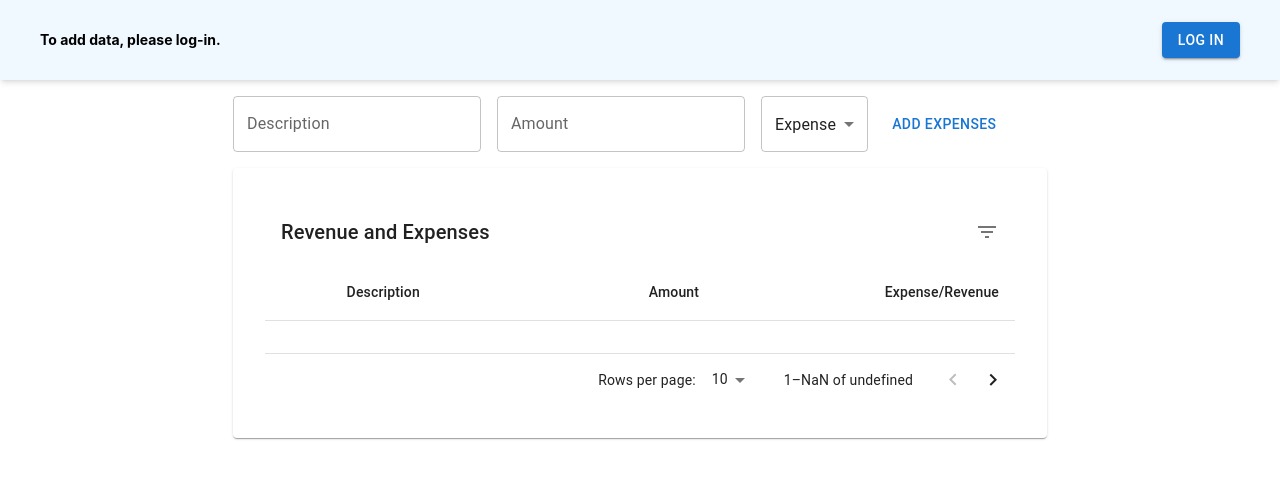
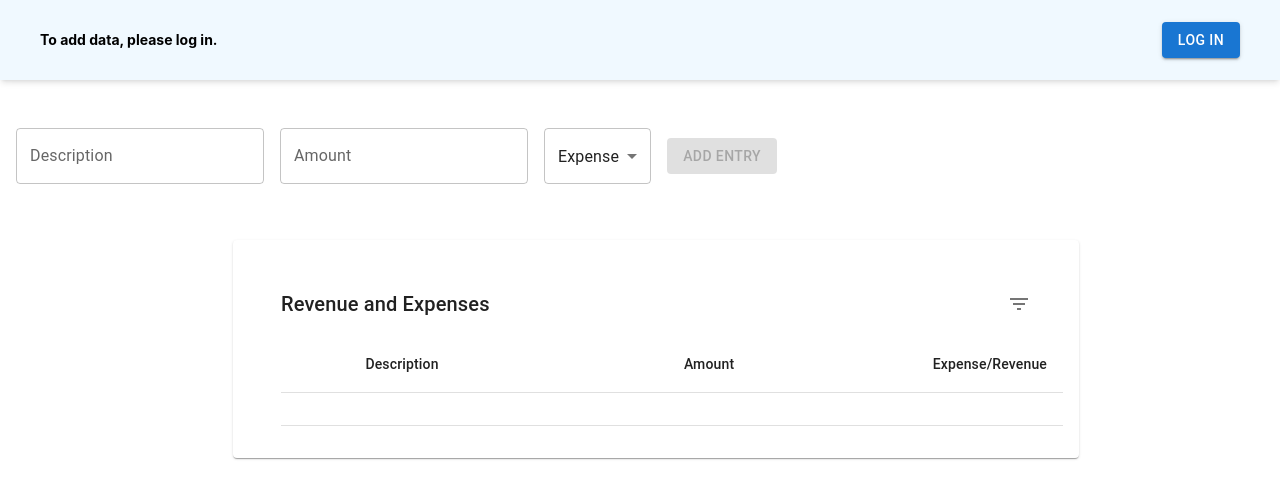
Before and after one commit to Habujama/expenses-tracker, a React (Create React App) app: page /expenses in a window 1280 px wide. Shown: the top 498 px of the page. Built offline with nearby package versions, Linux system fonts and the light colour scheme.

Commit message:
Fix data addition logic

```diff
--- a/public/index.html
+++ b/public/index.html
@@ -24,7 +24,7 @@
       work correctly both with client-side routing and a non-root public URL.
       Learn how to configure a non-root public URL by running `npm run build`.
     -->
-    <title>React App</title>
+    <title>Expenses Tracker</title>
   </head>
   <body>
     <noscript>You need to enable JavaScript to run this app.</noscript>
--- a/src/App.tsx
+++ b/src/App.tsx
@@ -4,13 +4,15 @@ import "./index.css";
 
 import Login from "./login";
 import Expenses from "./expenses";
+import { useUser } from "./hooks/UseUser";
 
 const AppRouter = () => {
+  const user = useUser();
   return (
     <StrictMode>
       <BrowserRouter>
         <Routes>
-          <Route path="/" element={<Login />} />
+          {!user && <Route path="/" element={<Login />} />}
           <Route path="/expenses" element={<Expenses />} />
         </Routes>
       </BrowserRouter>
--- /dev/null
+++ b/src/expenses/expenses-form.tsx
@@ -0,0 +1,124 @@
+import { useState } from "react";
+import { useForm, SubmitHandler } from "react-hook-form";
+import {
+  Button,
+  FormControl,
+  InputLabel,
+  OutlinedInput,
+  Select,
+  MenuItem,
+} from "@mui/material";
+
+import { ExpenseFormValues, SelectValues } from "./table-types";
+
+const createData = (
+  description: string,
+  amount: number,
+  select: SelectValues
+) => {
+  return {
+    amount,
+    description,
+    select,
+  };
+};
+
+interface ExpensesFormProps {
+  user: string | null;
+  setHasUpdated: (hasUpdated: boolean) => void;
+  hasUpdated: boolean;
+}
+
+const ExpensesForm = ({
+  user,
+  setHasUpdated,
+  hasUpdated,
+}: ExpensesFormProps) => {
+  const [isExpense, setIsExpense] = useState<SelectValues>(
+    SelectValues.EXPENSE
+  );
+
+  const { register, handleSubmit } = useForm<ExpenseFormValues>();
+
+  const handleChange = (value: string | SelectValues) => {
+    if (value === "Expense") {
+      setIsExpense(SelectValues.EXPENSE);
+      return;
+    } else {
+      return setIsExpense(SelectValues.REVENUE);
+    }
+  };
+
+  const onSubmit: SubmitHandler<ExpenseFormValues> = (data) => {
+    const dataFromStorage = localStorage.getItem("rows");
+
+    let localData: ExpenseFormValues[] = dataFromStorage
+      ? JSON.parse(dataFromStorage)
+      : [];
+
+    const newData = createData(data.description, data.amount, data.select);
+    localData.unshift(newData);
+
+    setHasUpdated(!hasUpdated);
+
+    return localStorage.setItem("rows", JSON.stringify(localData));
+  };
+
+  return (
+    <form
+      method="POST"
+      className="grid grid-cols-1 grid-rows-4 gap-y-4 pr-8 md:flex md:flex-row md:space-x-4  md:items-center my-6 md:my-12"
+    >
+      <FormControl>
+        <InputLabel htmlFor="description">Description</InputLabel>
+        <OutlinedInput
+          id="description"
+          type="text"
+          label="Description"
+          required
+          {...register("description")}
+          fullWidth
+        />
+      </FormControl>
+      <FormControl>
+        <InputLabel htmlFor="amount">Amount</InputLabel>
+        <OutlinedInput
+          id="amount"
+          type="number"
+          label="Amount"
+          required
+          {...register("amount")}
+          fullWidth
+        />
+      </FormControl>
+      <FormControl>
+        <Select
+          id="expense-select"
+          value={isExpense}
+          {...register("select")}
+          onChange={(e) => handleChange(e.target.value)}
+          fullWidth
+        >
+          <MenuItem value={SelectValues.EXPENSE}>
+            {SelectValues.EXPENSE}
+          </MenuItem>
+          <MenuItem value={SelectValues.REVENUE}>
+            {SelectValues.REVENUE}
+          </MenuItem>
+        </Select>
+      </FormControl>
+      <FormControl>
+        <Button
+          onClick={handleSubmit(onSubmit)}
+          color="secondary"
+          variant="contained"
+          type="submit"
+          disabled={!user}
+        >
+          Add entry
+        </Button>
+      </FormControl>
+    </form>
+  );
+};
+export default ExpensesForm;
--- a/src/expenses/index.tsx
+++ b/src/expenses/index.tsx
@@ -1,88 +1,24 @@
 import { useState } from "react";
-import {
-  Button,
-  FormControl,
-  InputLabel,
-  OutlinedInput,
-  Select,
-  MenuItem,
-  SelectChangeEvent,
-} from "@mui/material";
 
 import Navbar from "../navbar";
 import Table from "./table";
-import { Data } from "./table-types";
-
-function createData(
-  amount: number,
-  description: string,
-  expense: boolean
-): Data {
-  return {
-    amount,
-    description,
-    expense,
-  };
-}
+import ExpensesForm from "./expenses-form";
+import { useUser } from "../hooks/UseUser";
 
 const Expenses = () => {
-  const [isExpense, setIsExpense] = useState("Expense");
+  const user = useUser();
+  const [hasUpdated, setHasUpdated] = useState(false);
 
-  const rows = [
-    createData(100, "Mango", true),
-    createData(50, "Banana", false),
-  ];
-
-  const handleAddExpense = async () => {
-    const parsedData = JSON.parse(localStorage.getItem("rows") || "");
-    await parsedData.unshift(createData(1, "Orange", false));
-
-    localStorage.setItem("rows", JSON.stringify(parsedData));
-
-    console.log(JSON.stringify(rows));
-  };
-
-  const handleChange = (event: SelectChangeEvent) => {
-    setIsExpense(event.target.value);
-  };
   return (
     <div className="App-base">
-      <Navbar />
-      <div className="max-w-screen-xl mx-auto">
-        <div className="flex flex-col md:flex-row space-y-4 md:space-y-0 space-x-4 my-4 items-center">
-          <FormControl>
-            <InputLabel htmlFor="description">Description</InputLabel>
-            <OutlinedInput
-              id="description"
-              type="text"
-              label="Description"
-              onChange={() => console.log("add")}
-            />
-          </FormControl>
-          <FormControl>
-            <InputLabel htmlFor="amount">Amount</InputLabel>
-            <OutlinedInput
-              id="amount"
-              type="number"
-              label="Amount"
-              onChange={() => console.log("add")}
-            />
-          </FormControl>
-          <FormControl>
-            <Select
-              id="expense-select"
-              value={isExpense}
-              onChange={handleChange}
-            >
-              <MenuItem value={"Expense"}>Expense</MenuItem>
-              <MenuItem value={"Revenue"}>Revenue</MenuItem>
-            </Select>
-          </FormControl>
-          <FormControl>
-            <Button onClick={() => handleAddExpense()}>Add expenses</Button>
-          </FormControl>
-        </div>
-        <Table />
+      <Navbar user={user} />
+      <div className="w-screen mx-4">
+        <ExpensesForm
+          user={user}
+          setHasUpdated={setHasUpdated}
+          hasUpdated={hasUpdated}
+        />
+        <Table hasUpdated={hasUpdated} />
       </div>
     </div>
   );
--- a/src/expenses/table-head.tsx
+++ b/src/expenses/table-head.tsx
@@ -5,11 +5,11 @@ import TableCell from "@mui/material/TableCell";
 import TableHead from "@mui/material/TableHead";
 import TableRow from "@mui/material/TableRow";
 
-import { Data } from "./table-types";
+import { ExpenseFormValues } from "./table-types";
 
 interface HeadCell {
   disablePadding: boolean;
-  id: keyof Data;
+  id: keyof ExpenseFormValues;
   label: string;
   numeric: boolean;
 }
@@ -29,7 +29,7 @@ const headCells: readonly HeadCell[] = [
   },
 
   {
-    id: "expense",
+    id: "select",
     numeric: false,
     disablePadding: false,
     label: "Expense/Revenue",
@@ -45,7 +45,6 @@ function EnhancedTableHead() {
           <TableCell
             key={v4()}
             align={headCell.id === "description" ? "left" : "right"}
-            padding="normal"
           >
             {headCell.label}
           </TableCell>
--- a/src/expenses/table-types.ts
+++ b/src/expenses/table-types.ts
@@ -1,7 +1,12 @@
 export type Order = "asc" | "desc";
 
-export type Data = {
+export enum SelectValues {
+  EXPENSE = "Expense",
+  REVENUE = "Revenue",
+}
+
+export type ExpenseFormValues = {
+  description: string;
   amount: number;
-  description: string;
-  expense: boolean;
+  select: SelectValues;
 };
--- a/src/expenses/table.tsx
+++ b/src/expenses/table.tsx
@@ -1,4 +1,4 @@
-import { useState, MouseEvent, ChangeEvent } from "react";
+import { useState, useEffect, MouseEvent, ChangeEvent } from "react";
 import { v4 } from "uuid";
 
 import Box from "@mui/material/Box";
@@ -14,12 +14,22 @@ import Checkbox from "@mui/material/Checkbox";
 import "../App.css";
 import EnhancedTableHead from "./table-head";
 import EnhancedTableToolbar from "./table-tooolbar";
-import { Data } from "./table-types";
+import { ExpenseFormValues, SelectValues } from "./table-types";
 
-export default function EnhancedTable() {
+interface EnhancedTableProps {
+  hasUpdated: boolean;
+}
+
+export default function EnhancedTable({ hasUpdated }: EnhancedTableProps) {
   const [selected, setSelected] = useState<readonly number[]>([]);
   const [page, setPage] = useState(0);
   const [rowsPerPage, setRowsPerPage] = useState(10);
+
+  let rowsFromLocalStorage = localStorage.getItem("rows");
+
+  useEffect(() => {
+    rowsFromLocalStorage = localStorage.getItem("rows");
+  }, [hasUpdated]);
 
   const handleClick = (event: MouseEvent<unknown>, amount: number) => {
     const selectedIndex = selected.indexOf(amount);
@@ -42,7 +52,7 @@ export default function EnhancedTable() {
     setSelected(newSelected);
   };
 
-  const handleChangePage = (event: unknown, newPage: number) => {
+  const handleChangePage = (_: unknown, newPage: number) => {
     setPage(newPage);
   };
 
@@ -53,18 +63,16 @@ export default function EnhancedTable() {
 
   const isSelected = (amount: number) => selected.indexOf(amount) !== -1;
 
-  const rowsFromLocalStorage = localStorage.getItem("rows");
-
   const rows = rowsFromLocalStorage ? JSON.parse(rowsFromLocalStorage) : null;
 
   const emptyRows =
     rows && page > 0 ? Math.max(0, (1 + page) * rowsPerPage - rows.length) : 0;
 
   return (
-    <Box sx={{ width: "100%" }}>
-      <Paper sx={{ width: "100%", mb: 2 }} className="p-8">
+    <Box className="overflow-x-scroll p-2">
+      <Paper className="w-fit mx-auto p-8">
         <EnhancedTableToolbar numSelected={selected.length} />
-        <TableContainer>
+        <TableContainer className="mx-4">
           <Table
             sx={{ minWidth: 750 }}
             aria-labelledby="tableTitle"
@@ -75,7 +83,7 @@ export default function EnhancedTable() {
               {rows ? (
                 rows
                   .slice(page * rowsPerPage, page * rowsPerPage + rowsPerPage)
-                  .map((row: Data, index: number) => {
+                  .map((row: ExpenseFormValues, index: number) => {
                     const isItemSelected = isSelected(row.amount);
                     const labelId = `enhanced-table-checkbox-${index}`;
 
@@ -88,6 +96,11 @@ export default function EnhancedTable() {
                         tabIndex={-1}
                         key={v4()}
                         selected={isItemSelected}
+                        className={
+                          row.select === SelectValues.EXPENSE
+                            ? "bg-red-100"
+                            : "bg-green-100"
+                        }
                       >
                         <TableCell padding="checkbox">
                           <Checkbox
@@ -109,7 +122,9 @@ export default function EnhancedTable() {
                         </TableCell>
                         <TableCell align="right">{row.amount}</TableCell>
                         <TableCell align="right">
-                          {row.expense === true ? "expense" : "revenue"}
+                          {row.select === SelectValues.EXPENSE
+                            ? SelectValues.EXPENSE
+                            : SelectValues.REVENUE}
                         </TableCell>
                       </TableRow>
                     );
@@ -126,15 +141,17 @@ export default function EnhancedTable() {
             </TableBody>
           </Table>
         </TableContainer>
+        {rows && (
           <TablePagination
             rowsPerPageOptions={[5, 10, 25]}
             component="div"
-          count={rows?.length}
+            count={rows.length}
             rowsPerPage={rowsPerPage}
             page={page}
             onPageChange={handleChangePage}
             onRowsPerPageChange={handleChangeRowsPerPage}
           />
+        )}
       </Paper>
     </Box>
   );
--- a/src/login/index.tsx
+++ b/src/login/index.tsx
@@ -50,10 +50,10 @@ function Login() {
           sx={{ fontSize: 250 }}
           className="transform animate-pulse text-sky-600"
         />
-        <p className="pb-10">Log in to track your expenses!</p>
+        <p className="pb-10">Log&nbsp;in to track your expenses!</p>
         <form method="POST" className="flex flex-col space-y-6">
           <FormControl>
-            <InputLabel htmlFor="outlined-email">email</InputLabel>
+            <InputLabel htmlFor="outlined-email">Email</InputLabel>
             <OutlinedInput
               id="email"
               type="text"
--- a/src/navbar/index.tsx
+++ b/src/navbar/index.tsx
@@ -1,12 +1,11 @@
 import { useNavigate } from "react-router-dom";
 import Button from "@mui/material/Button";
 
-import { useUser } from "../hooks/UseUser";
+interface NavbarProps {
+  user: string | null;
+}
 
-const Navbar = () => {
-  const user = useUser();
-  console.log(user);
-
+const Navbar = ({ user }: NavbarProps) => {
   const navigate = useNavigate();
   const handleOnClick = () => {
     navigate("/", { replace: true });
@@ -14,19 +13,31 @@ const Navbar = () => {
     localStorage.removeItem("password");
   };
 
+  const buttonCss = "whitespace-nowrap";
+
   return (
     <header className="sticky top-0 flex items-center justify-between bg-sky-50 w-full h-20 py-4 px-10 shadow-md">
       {user ? (
         <>
           <p className="mr-4 text-sm font-bold">Hello, {user}!</p>
-          <Button variant="contained" onClick={handleOnClick}>
+          <Button
+            variant="contained"
+            onClick={handleOnClick}
+            className={buttonCss}
+          >
             Log me out
           </Button>
         </>
       ) : (
         <>
-          <p className="mr-4 text-sm font-bold">To add data, please log-in.</p>
-          <Button variant="contained" onClick={handleOnClick}>
+          <p className="mr-4 text-sm font-bold">
+            To add data, please log&nbsp;in.
+          </p>
+          <Button
+            variant="contained"
+            onClick={handleOnClick}
+            className={buttonCss}
+          >
             Log in
           </Button>
         </>
```
Lines whose indentation alone changed are shown as unchanged.
